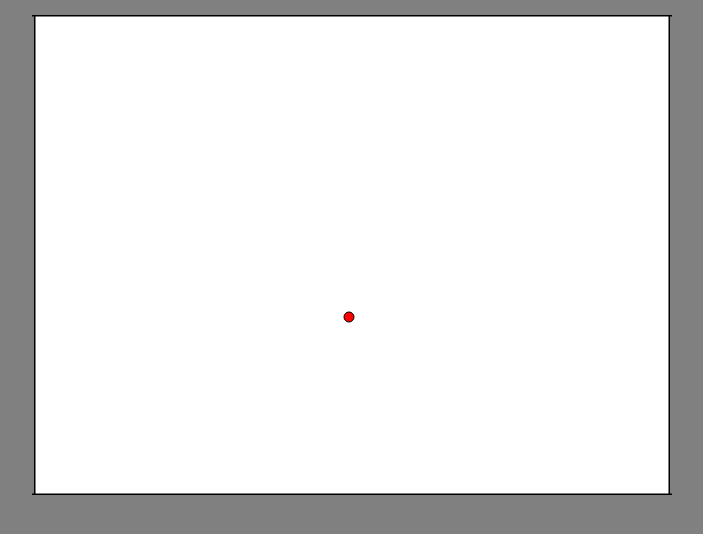
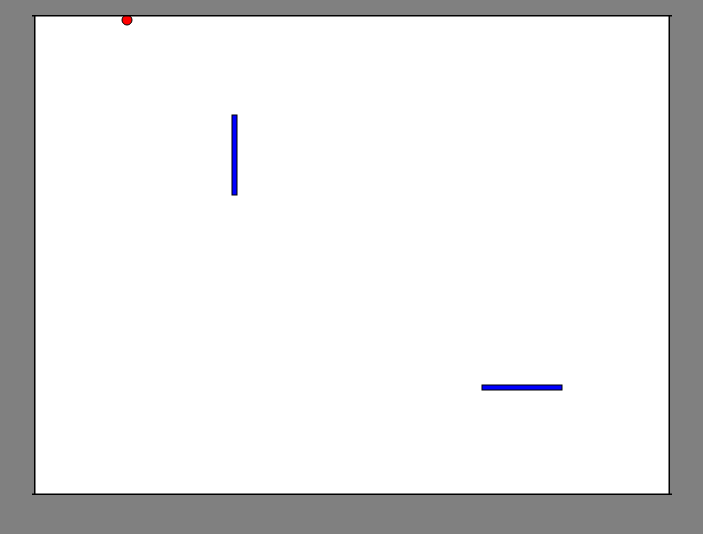
Before and after one commit to dvberkel/PongJS, a plain HTML site: page index.html in a window 1280 px wide. Shown: the whole page, without its empty margins (288-991 px from the left). Drawn offline with Linux system fonts and the light colour scheme.

Commit message:
Created a basic paddle, including a view and tests. No movement yet.

```diff
--- a/index.html
+++ b/index.html
@@ -10,6 +10,7 @@
     <script type="text/javascript" src="src/Pong.js"></script>
     <script type="text/javascript" src="src/Ball.js"></script>
     <script type="text/javascript" src="src/Barrier.js"></script>
+    <script type="text/javascript" src="src/Paddle.js"></script>
     <script type="text/javascript" src="src/demonstration.js"></script>
   </head>
   <body>
--- /dev/null
+++ b/src/Paddle.js
@@ -0,0 +1,144 @@
+(function(Pong, Backbone, undefined){
+    var Paddle = Backbone.Model.extend({
+        defaults : {
+            size     : {width : 5, height : 80},
+            position : { x : 0, y : 0}
+        },
+
+	observe : function(aBall){
+	   aBall.bind("change:position", function(ball) {
+	       if (this.isHitFromLeft(ball) || this.isHitFromRight(ball)){
+                   ball.reflectVx();
+	       } else if (this.isHitFromTop(ball) || this.isHitFromBelow(ball)) {
+		   ball.reflectVy();
+	       }
+	   }, this);
+	   return this ;
+	},
+
+	isHitFromLeft : function(aBall){
+	    var position = aBall.get("position");
+	    var velocity = aBall.get("velocity");
+            var x = this.get("position").x;
+            var ymin = this.get("position").y;
+            var ymax = ymin + this.get("size").height;
+
+	    if (velocity.vx <= 0 || position.x > x || position.x+velocity.vx < x) {
+		return false;
+	    }
+
+	    var distance = x - position.x;
+            var yAtImpact = 0
+            if (distance == 0){
+              yAtImpact = position.y;
+            } else {
+	        var timeTillImpact = velocity.vx / distance ;
+	        yAtImpact = position.y+(velocity.vy*timeTillImpact);
+            }
+
+	    return (yAtImpact <= ymax) && (yAtImpact >= ymin);
+	},
+
+	isHitFromRight : function(aBall){
+	    var position = aBall.get("position");
+	    var velocity = aBall.get("velocity");
+            var x = this.get("position").x+this.get("size").width;
+            var ymin = this.get("position").y;
+            var ymax = ymin + this.get("size").height;
+
+	    if (velocity.vx >= 0 || position.x < x || position.x+velocity.vx > x) {
+		return false;
+	    }
+
+	    var distance = x - position.x;
+            var yAtImpact = 0
+            if (distance == 0){
+              yAtImpact = position.y;
+            } else {
+	        var timeTillImpact = velocity.vx / distance ;
+	        yAtImpact = position.y+(velocity.vy*timeTillImpact);
+            }
+
+	    return (yAtImpact <= ymax) && (yAtImpact >= ymin);
+	},
+
+	isHitFromTop : function(aBall){
+	    var position = aBall.get("position");
+	    var velocity = aBall.get("velocity");
+            var y = this.get("position").y;
+            var xmin = this.get("position").x;
+            var xmax = xmin + this.get("size").width;
+
+	    if (velocity.vy <= 0 || position.y > y || position.y+velocity.vy < y) {
+		return false;
+	    }
+
+	    var distance = y - position.y;
+            var xAtImpact = 0
+            if (distance == 0){
+              xAtImpact = position.x;
+            } else {
+	        var timeTillImpact = velocity.vy / distance ;
+	        xAtImpact = position.x+(velocity.vx*timeTillImpact);
+            }
+
+	    return (xAtImpact <= xmax) && (xAtImpact >= xmin);
+	},
+
+	isHitFromBelow : function(aBall){
+	    var position = aBall.get("position");
+	    var velocity = aBall.get("velocity");
+            var y = this.get("position").y+this.get("size").height;
+            var xmin = this.get("position").x;
+            var xmax = xmin + this.get("size").width;
+
+	    if (velocity.vy >= 0 || position.y < y || position.y+velocity.vy > y) {
+		return false;
+	    }
+
+	    var distance = y - position.y;
+            var xAtImpact = 0
+            if (distance == 0){
+              xAtImpact = position.x;
+            } else {
+	        var timeTillImpact = velocity.vy / distance ;
+	        xAtImpact = position.x+(velocity.vx*timeTillImpact);
+            }
+
+	    return (xAtImpact <= xmax) && (xAtImpact >= xmin);
+	}
+    });
+
+
+    var PaddleView = Backbone.View.extend({
+ 	initialize : function(){
+	    this.element = this.paddle();
+
+	    this.model.bind("change", function(){
+		this.render();
+	    }, this);
+	},
+
+	paddle : function(){
+	    var pos = this.model.get("position");
+            var size = this.model.get("size");
+	    var c = this.paper().rect(pos.x, pos.y, size.width, size.height);
+	    c.attr("fill", "blue");
+	    c.attr("stroke", "black");
+	    return c;
+	},
+
+	paper : function() {
+	    return this.options.paper;
+	},
+
+	render : function() {
+	    var pos = this.model.get("position");
+	    this.element.attr("x", pos.x);
+            this.element.attr("y", pos.y);
+	}
+    });
+
+    Pong.Paddle = Paddle;
+    Pong.PaddleView = PaddleView;
+})(Pong, Backbone);
--- a/src/demonstration.js
+++ b/src/demonstration.js
@@ -14,7 +14,7 @@
 	var paper = Raphael("canvas", 640, 480);
 	paper.rect(0, 0, paper.width, paper.height).attr("fill", "white");
 
-	var ball = new Pong.Ball({ position : { x : 50, y : 50 }, velocity : { vx : 3, vy : 4 } });
+	var ball = new Pong.Ball({ position : { x : 50, y : 50 }, velocity : { vx : 5, vy : 3 } });
 	new Pong.BallView({ model : ball, paper : paper });
 
 	var leftWall  = new Pong.Wall({ x : 2 }).observe(ball);
@@ -27,6 +27,13 @@
 	new Pong.CeilingView({ model: upCeiling, paper : paper });
 	new Pong.CeilingView({ model: downCeiling, paper : paper });
 
+        var paddle = new Pong.Paddle({ position : {x:200,y:100}}).observe(ball);
+        new Pong.PaddleView({ model : paddle, paper : paper});
+        var horizontalPaddle= new Pong.Paddle({position: {x:450,y:370},
+                                               size : {width : 80,height : 5}}).observe(ball);
+        new Pong.PaddleView({ model : horizontalPaddle, paper : paper});
+
+
 	(function loop(){
 	    requestAnimFrame(loop);
 	    ball.update();
```
Also changed, not shown: SpecRunner.html (+2 -0 lines), spec/PaddleSpec.js (added, +47 -0 lines), spec/SpecHelper.js (+6 -1 lines).
